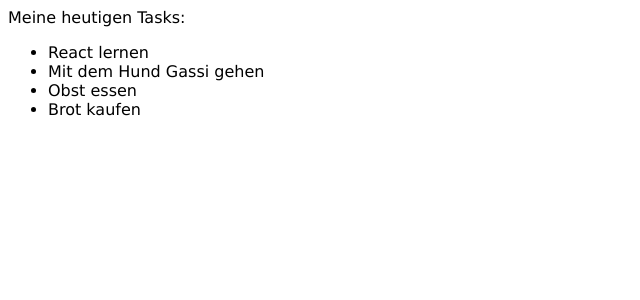
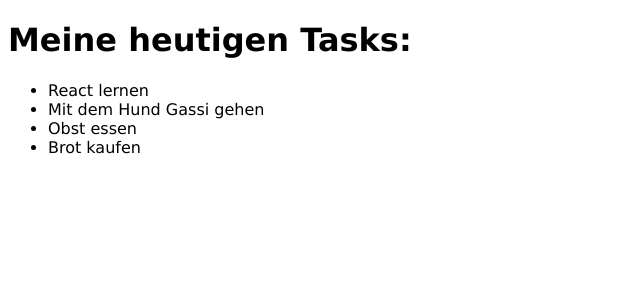
Before and after one commit to LinkedInLearning/react-esst-3161772, a React (Create React App) app: page / in a window 1280 px wide. Shown: the top 300 px of the page, without its empty margins (0-640 px from the left). Built offline with nearby package versions, Linux system fonts and the light colour scheme.

Commit message:
fixed sample

```diff
--- a/src/components/App.jsx
+++ b/src/components/App.jsx
@@ -1,11 +1,10 @@
-import React, { useEffect, useState } from "react";
-import { WeatherContext } from "../WeatherContext";
-import { Weather } from "./Weather";
+import React from "react";
 
 export function App() {
   return (
     <div>
-      Meine heutigen Tasks:
+      <h1>Meine heutigen Tasks:</h1>
+
       <ul>
         <li>React lernen</li>
         <li>Mit dem Hund Gassi gehen</li>
```
